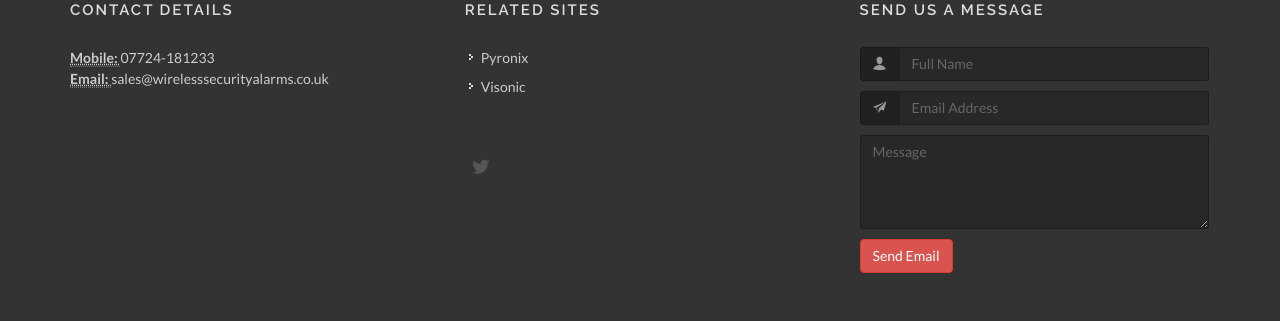
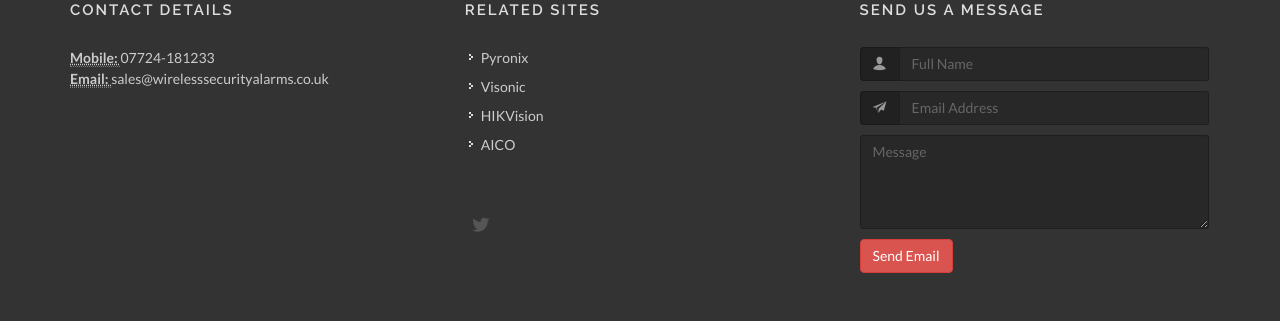
Before and after one commit to Stu2408/wsa2022.github.io, a Jekyll site: the page built from index.md, in a window 1280 px wide. Shown: the part 1840-2161 px from the top of the page. Built offline with Jekyll 4.4.1, drawn with Linux system fonts in a browser that asks for light colours.

Commit message:
web links updated

```diff
--- a/_data/blogroll.yml
+++ b/_data/blogroll.yml
@@ -3,3 +3,9 @@
 
 - title: "Visonic"
   href: "http://www.visonic.com/en-hp-new?setRegion=true"
+
+- title: "HIKVision"
+  href: "https://www.hikvision.com/uk/en-hp-new?setRegion=true"
+
+- title: "AICO"
+  href: "https://www.aico.co.uk/en-hp-new?setRegion=true"
```
